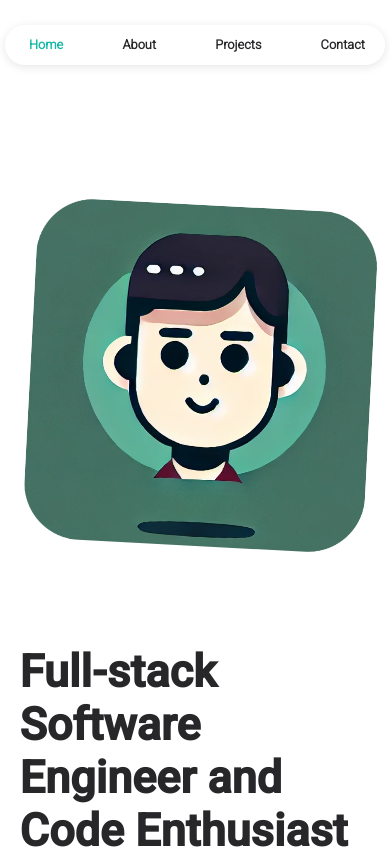
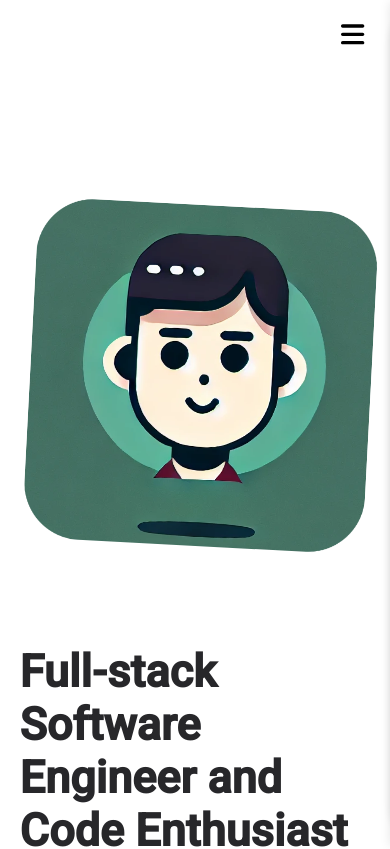
Before and after one commit to clFaster/portfolio, a React (Vite) app: page / in a window 390 px wide. Shown: the top 849 px of the page. Built offline with nearby package versions, Linux system fonts and the light colour scheme.

Commit message:
feat: improve navigation menu on mobile devices

```diff
--- a/package.json
+++ b/package.json
@@ -10,6 +10,8 @@
     "preview": "vite preview"
   },
   "dependencies": {
+    "@fortawesome/free-solid-svg-icons": "^6.6.0",
+    "@fortawesome/react-fontawesome": "^0.2.2",
     "react": "^18.3.1",
     "react-dom": "^18.3.1",
     "react-helmet": "^6.1.0",
--- a/src/components/common/Navigations.tsx
+++ b/src/components/common/Navigations.tsx
@@ -1,14 +1,23 @@
 import {Link} from "react-router-dom";
-import {NavBackground, Navbar, NavContainer, NavItem, NavList} from "../styled/NavigationStyled";
+import {NavBackground, Navbar, NavContainer, NavItem, NavList, ToggleButton} from "../styled/NavigationStyled";
+import {useState} from "react";
+import {faBars, faTimes} from "@fortawesome/free-solid-svg-icons";
+import {FontAwesomeIcon} from "@fortawesome/react-fontawesome";
 
 interface NavigationProps {
     active: string;
 }
 
 const Navigations = ({active}: NavigationProps) => {
+    const [isOpen, setIsOpen] = useState(false);
+
     return (
         <NavContainer>
-            <Navbar>
+            <ToggleButton isOpen={isOpen} onClick={() => setIsOpen(!isOpen)}>
+                <FontAwesomeIcon icon={isOpen ? faTimes : faBars} size="2x"/>
+            </ToggleButton>
+
+            <Navbar isOpen={isOpen}>
                 <NavBackground>
                     <NavList>
                         <NavItem isActive={active === "home"}>
--- a/src/components/styled/NavigationStyled.ts
+++ b/src/components/styled/NavigationStyled.ts
@@ -5,15 +5,32 @@ export const NavContainer = styled.div`
     display: flex;
     justify-content: center;
     align-items: center;
+
+    @media (max-width: 768px) {
+        display: block;
+    }
 `;
 
-export const Navbar = styled.nav`
+export const Navbar = styled.nav<{ isOpen: boolean }>`
     display: flex;
     justify-content: center;
     align-items: center;
     position: fixed;
     top: 3vh;
     z-index: 999;
+
+    @media (max-width: 768px) {
+        /* Sliding from the right */
+        position: fixed;
+        top: 0;
+        right: 0;
+        height: 100vh;
+        width: 100%;
+        background-color: #fff;
+        box-shadow: 0 2px 10px rgba(0, 0, 0, 0.1);
+        transform: ${({isOpen}) => (isOpen ? "translateX(0)" : "translateX(100%)")};
+        transition: transform 0.3s ease-in-out;
+    }
 `;
 
 export const NavBackground = styled.div`
@@ -22,6 +39,12 @@ export const NavBackground = styled.div`
     background: #fff;
     box-shadow: 0 2px 10px rgba(0, 0, 0, 0.1);
     border-radius: 40px;
+
+    @media (max-width: 768px) {
+        width: 100%;
+        height: 100vh;
+        background: transparent;
+    }
 `;
 
 export const NavList = styled.ul`
@@ -30,6 +53,30 @@ export const NavList = styled.ul`
     list-style: none;
     align-items: center;
     margin: 11px 20px 0 -16px;
+
+    @media (max-width: 768px) {
+        flex-direction: column;
+        align-items: flex-start;
+        margin: 20px 0;
+        padding: 50px 0;
+    }
+`;
+
+export const ToggleButton = styled.button<{ isOpen: boolean }>`
+    position: fixed;
+    top: 20px;
+    right: 20px;
+    z-index: 1000;
+    background-color: transparent;
+    border: none;
+    cursor: pointer;
+    transition: transform 0.3s ease;
+
+    transform: ${({isOpen}) => (isOpen ? 'rotate(90deg)' : 'rotate(0deg)')};
+
+    @media (min-width: 769px) {
+        display: none; // Hide on desktops
+    }
 `;
 
 export const NavItem = styled.li<{ isActive: boolean }>`
@@ -52,5 +99,20 @@ export const NavItem = styled.li<{ isActive: boolean }>`
         a {
             color: var(--link-color) !important;
         }
-    `}
+        @media (max-width: 768px) {
+            a {
+                color: var(--primary-color) !important;
+            }
+            background-color: var(--link-color) !important;
+        }
+    `};
+
+    @media (max-width: 768px) {
+        margin: 10px;
+        padding: 10px 20px;
+        width: 100%;
+        border: 1px solid transparent;
+        border-radius: 10px;
+        font-size: 25px;
+    }
 `;
```
Also changed, not shown: 1 other file (tests, documents, lock files or other folders).
